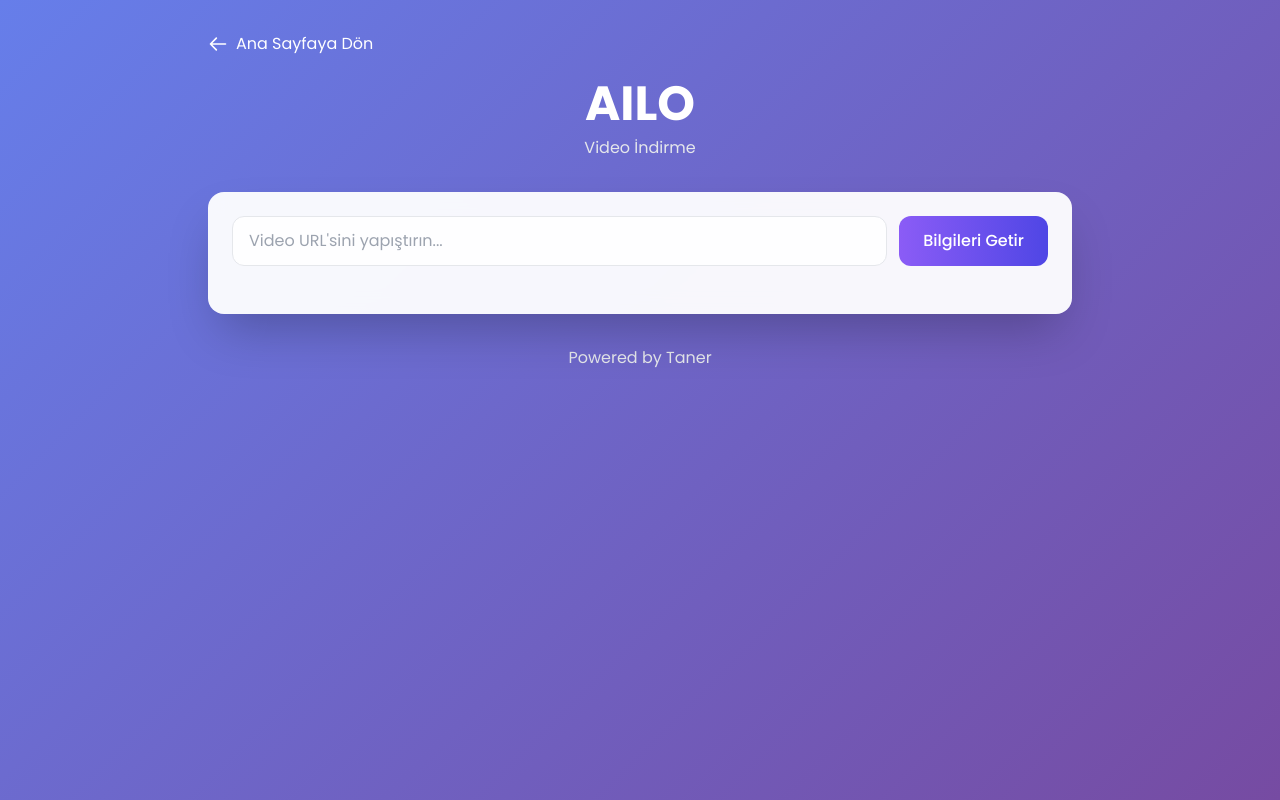
After one commit to tane457/ailo-image-generator1, a Flask app: page /video in a window 1280 px wide. The commit adds this page. Run offline with Flask 3, Linux system fonts and the light colour scheme.

Commit message:
Video indirme özelliği eklendi

```diff
--- a/app.py
+++ b/app.py
@@ -124,6 +124,36 @@ def search_music():
             'error': 'Bir hata oluştu'
         })
 
+@app.route('/video')
+@cache.cached(timeout=3600)
+def video():
+    return render_template('video.html')
+
+@app.route('/get-video-info', methods=['POST'])
+@limiter.limit("10 per minute")
+def get_video_info():
+    url = request.json.get('url')
+    try:
+        api_url = f"https://aiovd.hideme.eu.org/?url={url}"
+        response = requests.get(api_url)
+        data = response.json()
+
+        if data["status"] == "success":
+            return jsonify({
+                "success": True,
+                "metadata": data
+            })
+        return jsonify({
+            "success": False,
+            "error": "Video bilgileri alınamadı"
+        })
+    except Exception as e:
+        print(f"Video API Hatası: {str(e)}")
+        return jsonify({
+            "success": False,
+            "error": "Bir hata oluştu"
+        })
+
 if __name__ == '__main__':
     port = int(os.environ.get("PORT", 5000))
     app.run(host='0.0.0.0', port=port)
--- /dev/null
+++ b/templates/video.html
@@ -0,0 +1,112 @@
+<!DOCTYPE html>
+<html lang="tr">
+<head>
+    <meta charset="UTF-8">
+    <meta name="viewport" content="width=device-width, initial-scale=1.0">
+    <title>AILO - Video İndirme</title>
+    <link href="https://cdn.jsdelivr.net/npm/tailwindcss@2.2.19/dist/tailwind.min.css" rel="stylesheet">
+    <link href="https://fonts.googleapis.com/css2?family=Poppins:wght@400;500;600;700&display=swap" rel="stylesheet">
+    <style>
+        body {
+            font-family: 'Poppins', sans-serif;
+            background: linear-gradient(135deg, #667eea 0%, #764ba2 100%);
+        }
+        .glass-effect {
+            background: rgba(255, 255, 255, 0.95);
+            backdrop-filter: blur(10px);
+        }
+    </style>
+</head>
+<body class="min-h-screen py-8">
+    <div class="container mx-auto px-4 max-w-4xl">
+        <a href="/" class="inline-block mb-6 text-white hover:text-gray-200 transition duration-200">
+            <div class="flex items-center">
+                <svg class="w-5 h-5 mr-2" fill="none" stroke="currentColor" viewBox="0 0 24 24">
+                    <path stroke-linecap="round" stroke-linejoin="round" stroke-width="2" d="M10 19l-7-7m0 0l7-7m-7 7h18" />
+                </svg>
+                Ana Sayfaya Dön
+            </div>
+        </a>
+
+        <h1 class="text-5xl font-bold text-center mb-2 text-white">AILO</h1>
+        <p class="text-center text-gray-200 mb-8">Video İndirme</p>
+
+        <div class="glass-effect rounded-2xl shadow-2xl p-6">
+            <form id="videoForm" class="flex gap-3 mb-6">
+                <input
+                    type="text"
+                    id="videoUrl"
+                    class="flex-1 px-4 py-3 border rounded-xl focus:outline-none focus:ring-2 focus:ring-purple-500 bg-white bg-opacity-90"
+                    placeholder="Video URL'sini yapıştırın..."
+                    required
+                >
+                <button
+                    type="submit"
+                    class="px-6 py-3 bg-gradient-to-r from-purple-500 to-indigo-600 text-white rounded-xl hover:opacity-90 transition duration-200 font-medium"
+                >
+                    Bilgileri Getir
+                </button>
+            </form>
+
+            <div id="videoInfo" class="hidden space-y-4 bg-white p-6 rounded-xl">
+                <!-- Video bilgileri buraya gelecek -->
+            </div>
+        </div>
+
+        <footer class="text-center mt-8 text-gray-200">
+            <p>Powered by Taner</p>
+        </footer>
+    </div>
+
+    <script>
+        const videoForm = document.getElementById('videoForm');
+        const videoUrl = document.getElementById('videoUrl');
+        const videoInfo = document.getElementById('videoInfo');
+
+        videoForm.addEventListener('submit', async (e) => {
+            e.preventDefault();
+            const url = videoUrl.value.trim();
+            if (!url) return;
+
+            try {
+                const response = await fetch('/get-video-info', {
+                    method: 'POST',
+                    headers: {
+                        'Content-Type': 'application/json',
+                    },
+                    body: JSON.stringify({ url })
+                });
+
+                const data = await response.json();
+                if (data.success) {
+                    displayVideoInfo(data.metadata);
+                } else {
+                    alert('Video bilgileri alınamadı. Lütfen geçerli bir URL girdiğinizden emin olun.');
+                }
+            } catch (error) {
+                console.error('Hata:', error);
+                alert('Bir hata oluştu. Lütfen tekrar deneyin.');
+            }
+        });
+
+        function displayVideoInfo(metadata) {
+            videoInfo.innerHTML = `
+                <div class="flex items-start gap-4">
+                    <img src="${metadata.thumbnail}" alt="Video thumbnail" class="w-48 rounded-lg">
+                    <div class="flex-1">
+                        <h3 class="text-xl font-semibold mb-2">${metadata.title}</h3>
+                        <p class="text-gray-600 mb-2">Süre: ${metadata.duration}</p>
+                        <p class="text-gray-600 mb-4">Boyut: ${metadata.size}</p>
+                        <a href="${metadata.download_url}"
+                           class="inline-block px-6 py-3 bg-green-500 text-white rounded-xl hover:bg-green-600 transition duration-200"
+                           download>
+                            İndir (${metadata.format})
+                        </a>
+                    </div>
+                </div>
+            `;
+            videoInfo.classList.remove('hidden');
+        }
+    </script>
+</body>
+</html>
```
Also changed, not shown: templates/home.html (+13 -0 lines).
